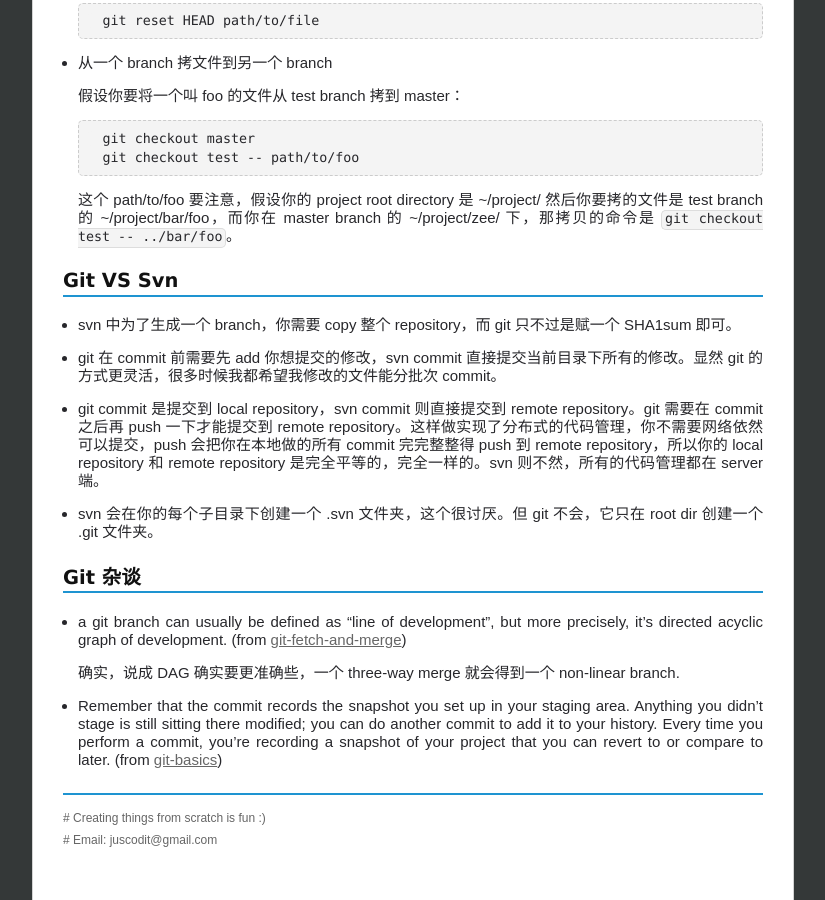
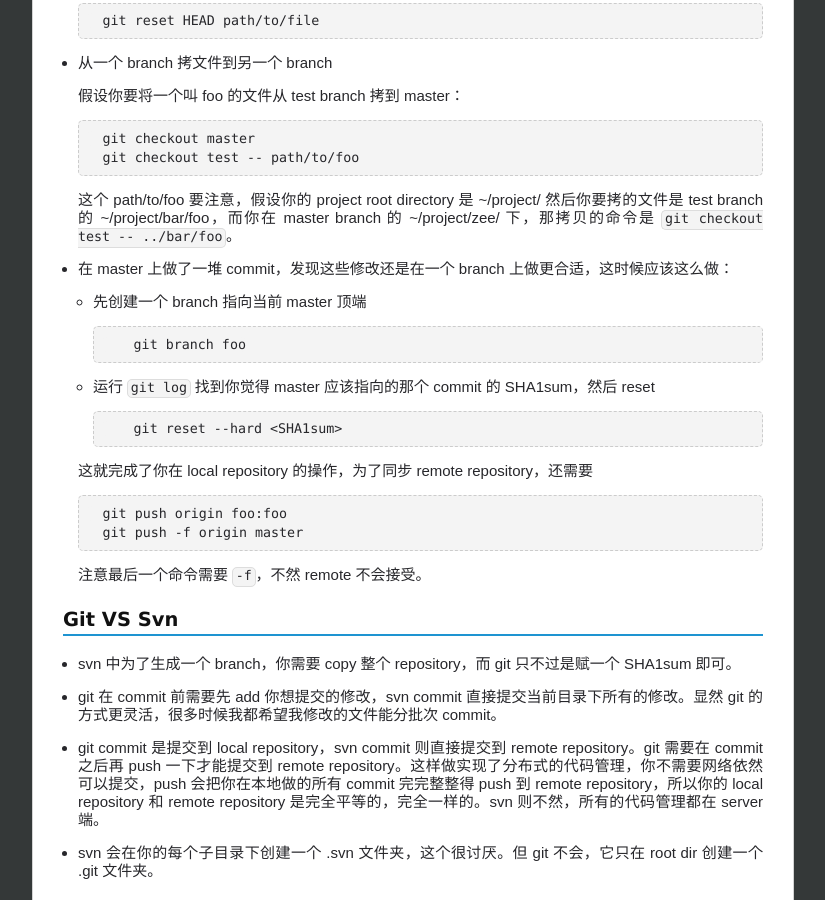
Before and after one commit to chenrushan/chenrushan.github.io, a Jekyll site: the page built from _posts/2013-12-09-git.markdown, in a window 1280 px wide and 900 px high, scrolled down 3990 px. Shown: the whole window, without its empty margins (227-1052 px from the left). Built offline with Jekyll 4.4.1, drawn with Linux system fonts in a browser that asks for light colours; Markdown is read by kramdown in place of the engine named in the settings.

Commit message:
add a git command reference to indicate how to move recent commits from master to another branch

```diff
--- a/_posts/2013-12-09-git.markdown
+++ b/_posts/2013-12-09-git.markdown
@@ -151,6 +151,23 @@ git branch 是一个非常轻量的 object，可以理解为就是一个指针
 
   这个 path/to/foo 要注意，假设你的 project root directory 是 ~/project/ 然后你要拷的文件是 test branch 的 ~/project/bar/foo，而你在 master branch 的 ~/project/zee/ 下，那拷贝的命令是 `git checkout test -- ../bar/foo`。
 
+* 在 master 上做了一堆 commit，发现这些修改还是在一个 branch 上做更合适，这时候应该这么做：
+
+  * 先创建一个 branch 指向当前 master 顶端
+
+            git branch foo
+
+  * 运行 `git log` 找到你觉得 master 应该指向的那个 commit 的 SHA1sum，然后 reset
+
+            git reset --hard <SHA1sum>
+
+  这就完成了你在 local repository 的操作，为了同步 remote repository，还需要
+
+        git push origin foo:foo
+        git push -f origin master
+
+  注意最后一个命令需要 `-f`，不然 remote 不会接受。
+
 ### Git VS Svn
 
 * svn 中为了生成一个 branch，你需要 copy 整个 repository，而 git 只不过是赋一个 SHA1sum 即可。
```
